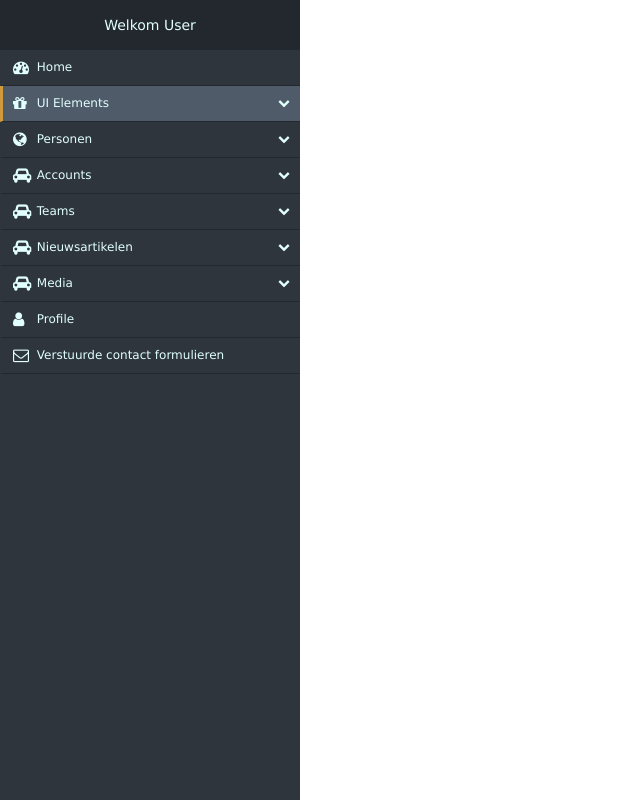
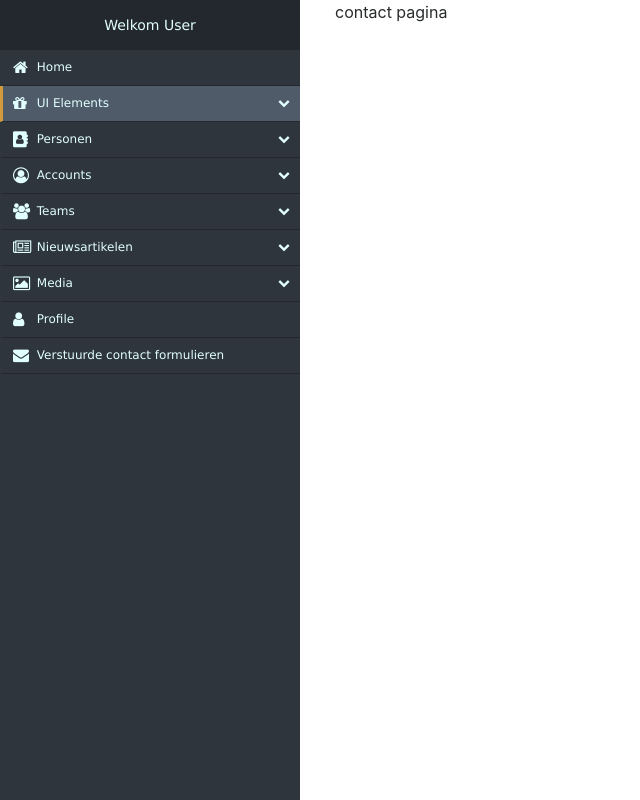
Before and after one commit to dannyh9/htcbeachsoccer, a PHP site: page /admin/admin.php?page=contact in a window 1280 px wide. Shown: the whole page, without its empty margins (0-640 px from the left). Run offline with PHP 8.4, Linux system fonts and the light colour scheme; some libraries are stand-ins or nearby versions.

Commit message:
Sidebar icons
Sidebar icoontjes aangepas

```diff
--- a/admin/admin.php
+++ b/admin/admin.php
@@ -6,7 +6,7 @@
   <link href="./css/admin.css" rel="stylesheet">
 </head>
 <body>
-<link href="//maxcdn.bootstrapcdn.com/font-awesome/4.2.0/css/font-awesome.min.css" rel="stylesheet">
+<link href="//maxcdn.bootstrapcdn.com/font-awesome/4.7.0/css/font-awesome.min.css" rel="stylesheet">
   <div class="container-fluid">
     <div class="row">
         <div class="col-sm-3 menu ">
@@ -19,7 +19,7 @@
                       <ul id="menu-content" class="menu-content collapse out">
                           <li>
                             <a href="#">
-                            <i class="fa fa-dashboard fa-lg"></i> Home
+                            <i class="fa fa-home   fa-lg"></i> Home
                             </a>
                           </li>
 
@@ -33,7 +33,7 @@
 
 
                           <li data-toggle="collapse" data-target="#Personen" class="collapsed">
-                            <a href="#"><i class="fa fa-globe fa-lg"></i> Personen <span class="arrow"></span></a>
+                            <a href="#"><i class="fa fa-address-book fa-lg"></i> Personen <span class="arrow"></span></a>
                           </li>
                           <ul class="sub-menu collapse" id="Personen">
                             <li>Personen Beheren</li>
@@ -42,7 +42,7 @@
 
 
                           <li data-toggle="collapse" data-target="#Account" class="collapsed">
-                            <a href="#"><i class="fa fa-car fa-lg"></i> Accounts <span class="arrow"></span></a>
+                            <a href="#"><i class="fa fa-user-circle-o fa-lg"></i> Accounts <span class="arrow"></span></a>
                           </li>
                           <ul class="sub-menu collapse" id="Account">
                             <li>Accounts Beheren</li>
@@ -51,7 +51,7 @@
 
 
                           <li data-toggle="collapse" data-target="#Team" class="collapsed">
-                            <a href="#"><i class="fa fa-car fa-lg"></i> Teams <span class="arrow"></span></a>
+                            <a href="#"><i class="fa fa-users fa-lg"></i> Teams <span class="arrow"></span></a>
                           </li>
                           <ul class="sub-menu collapse" id="Team">
                             <li>Teams Beheren</li>
@@ -60,7 +60,7 @@
 
 
                           <li data-toggle="collapse" data-target="#Nieuws" class="collapsed">
-                            <a href="#"><i class="fa fa-car fa-lg"></i> Nieuwsartikelen <span class="arrow"></span></a>
+                            <a href="#"><i class="fa fa-newspaper-o  fa-lg"></i> Nieuwsartikelen <span class="arrow"></span></a>
                           </li>
                           <ul class="sub-menu collapse" id="Nieuws">
                             <li>Nieuwsartikelen Beheren</li>
@@ -69,7 +69,7 @@
 
 
                           <li data-toggle="collapse" data-target="#Media" class="collapsed">
-                            <a href="#"><i class="fa fa-car fa-lg"></i> Media <span class="arrow"></span></a>
+                            <a href="#"><i class="fa fa-picture-o fa-lg"></i> Media <span class="arrow"></span></a>
                           </li>
                           <ul class="sub-menu collapse" id="Media">
                             <li>Media Beheren</li>
@@ -85,7 +85,7 @@
 
                            <li>
                             <a href="admin.php?page=contact">
-                            <i class="fa fa-envelope-o fa-lg"></i> Verstuurde contact formulieren
+                            <i class="fa fa-envelope fa-lg"></i> Verstuurde contact formulieren
                             </a>
                           </li>
                       </ul>
@@ -98,6 +98,7 @@
           $page = $_GET['page'];
           if ($page = "contact") {
               //laad contact formulier in
+            echo "contact pagina";
           }
        } else {
           //laad home pagina in
```
